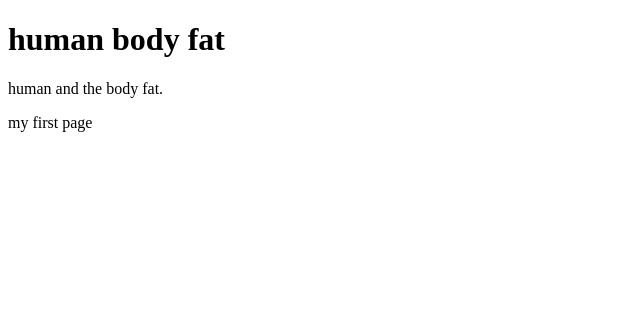
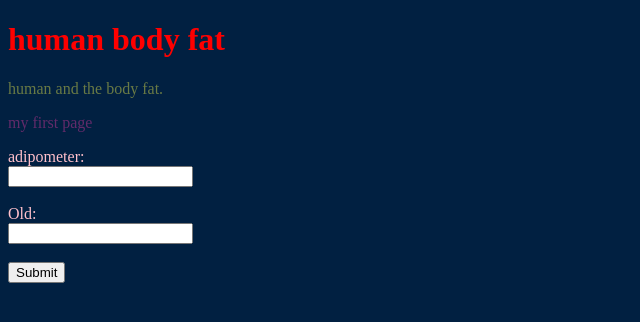
Before and after one commit to arleyyu/average-of-fat, a plain HTML site: page index.html in a window 1280 px wide. Shown: the whole page, without its empty margins (0-640 px from the left). Drawn offline with Linux system fonts and the light colour scheme.

Commit message:
avances de la aplicacion

```diff
--- a/index.html
+++ b/index.html
@@ -3,9 +3,26 @@
 	<head>
 		<title>average of fat</title>
 	</head>
-	<body>
-		<h1>human body fat</h1>
-		<p>human and the body fat.</p>
-		<p>my first page</p>
+	<body style="background-color:rgb(1,32,65)">
+		<h1 style="color:red">human body fat</h1>
+		<p style="color:rgb(105,122,69)">human and the body fat.</p>
+		<p style="color:rgb(98,43,106)">my first page</p>
+		<form>
+		  <label style="color:pink">adipometer:</label><br>
+		  <input type="text" id="adipometer"  ><br><br>
+		  <label style="color:pink">Old:</label><br>
+		  <input type="text" id="old" ><br><br>
+
+
+		  <input type="submit" value="Submit" onclick="f()">
+		</form>
 	</body>
+	<script>
+		function f() {
+			alert("hi my name is arley");
+			alert("adipometer measurement");
+			alert("Thank you for visiting this page")
+		}
+	</script>
+
 </html>
```
